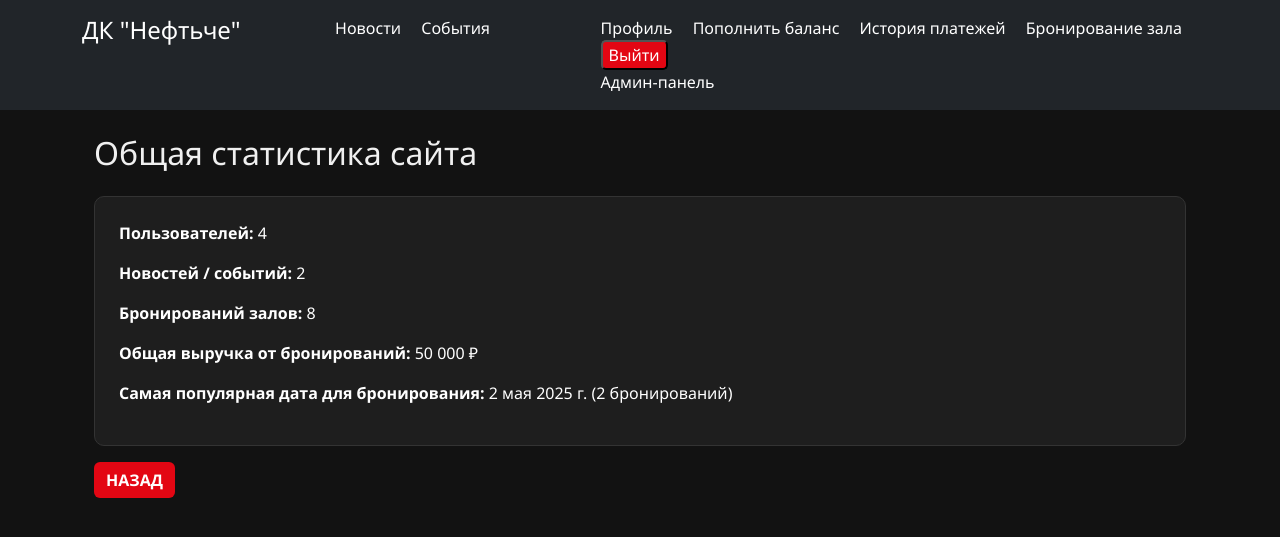
After one commit to Arc3228/dk, a Django app: page /site-statistics/ in a window 1280 px wide. The commit adds this page. Shown: the top 537 px of the page. Run offline with Django 5.2, Linux system fonts and the light colour scheme; a user stored in the database is signed in; data comes from the database, SQL or seed files in the repository; both versions use the stored data as it was after the commit.

```diff
--- a/PythonProject1/neftche/main/templates/admin/admin_panel.html
+++ b/PythonProject1/neftche/main/templates/admin/admin_panel.html
@@ -9,6 +9,7 @@
             <li><a href="{% url 'events_create' %}">Cоздать событие</a></li>
             <li><a href="{% url 'events_create' %}">Cоздать отчёт</a></li>
             <li><a href="{% url 'hall_bookings' %}">Просмотр бронирований</a></li>
+            <li><a href="{% url 'site_statistics' %}">Статистика сайта</a></li>
         </ul>
     </nav>
 </div>
--- a/PythonProject1/neftche/main/templates/main/hall_bookings.html
+++ b/PythonProject1/neftche/main/templates/main/hall_bookings.html
@@ -36,5 +36,6 @@
             {% endfor %}
         </tbody>
     </table>
+    <a href="{% url 'admin_panel' %}" class="btn btn-primary mt-3">Назад</a>
 </div>
 {% endblock %}
--- /dev/null
+++ b/PythonProject1/neftche/main/templates/main/site_statistics.html
@@ -0,0 +1,23 @@
+{% extends 'main/base.html' %}
+{% load humanize %}
+
+{% block content %}
+<div class="container mt-4">
+    <h2>Общая статистика сайта</h2>
+
+    <div class="card mt-4 p-4">
+        <p class="text-white"><strong>Пользователей:</strong> {{ total_users }}</p>
+        <p class="text-white"><strong>Новостей / событий:</strong> {{ total_news }}</p>
+        <p class="text-white"><strong>Бронирований залов:</strong> {{ total_bookings }}</p>
+        <p class="text-white"><strong>Общая выручка от бронирований:</strong> {{ total_revenue|intcomma }} ₽</p>
+
+        {% if popular_booking_date %}
+            <p class="text-white"><strong>Самая популярная дата для бронирования:</strong> {{ popular_booking_date.date }} ({{ popular_booking_date.count }} бронирований)</p>
+        {% else %}
+            <p class="text-white">Бронирований ещё нет.</p>
+        {% endif %}
+    </div>
+
+    <a href="{% url 'admin_panel' %}" class="btn btn-primary mt-3">Назад</a>
+</div>
+{% endblock %}
--- a/PythonProject1/neftche/main/urls.py
+++ b/PythonProject1/neftche/main/urls.py
@@ -34,4 +34,5 @@ urlpatterns = [
     path('hall-bookings/', views.hall_bookings_view, name='hall_bookings'),
     path('edit-booking/<int:booking_id>/', views.edit_booking, name='edit_booking'),
     path('delete-booking/<int:booking_id>/', views.delete_booking, name='delete_booking'),
+    path('site-statistics/', views.site_statistics, name='site_statistics'),
 ]
--- a/PythonProject1/neftche/main/views.py
+++ b/PythonProject1/neftche/main/views.py
@@ -3,11 +3,13 @@ from django.contrib.auth import login, authenticate
 from django.http import JsonResponse
 from django.shortcuts import render, get_object_or_404, redirect
 from . import forms
+from django.db.models import Sum, Count
 from .forms import NewsForm, SignUpForm, LoginForm, EventsForm, TicketPurchaseForm, BalanceTopUpForm, HallBookingForm
 from django.contrib import messages
 from .models import News, Events, Ticket, HallBooking, Seat, create_seats_for_event, PaymentHistory
 from django.contrib.auth.decorators import login_required
 from django.contrib.admin.views.decorators import staff_member_required
+from django.contrib.auth import get_user_model
 from qr_code.qrcode.utils import QRCodeOptions
 
 def home(request):
@@ -349,3 +351,23 @@ def delete_booking(request, booking_id):
 def payment_history(request):
     payments = PaymentHistory.objects.filter(user=request.user).order_by('-created_at')
     return render(request, 'main/payment_history.html', {'payments': payments})
+
+
+@staff_member_required
+def site_statistics(request):
+    User = get_user_model()
+
+    total_users = User.objects.count()
+    total_news = News.objects.count()
+    total_bookings = HallBooking.objects.count()
+    total_revenue = HallBooking.objects.aggregate(total=Sum('price'))['total'] or 0
+
+    popular_booking_date = HallBooking.objects.values('date').annotate(count=Count('id')).order_by('-count').first()
+
+    return render(request, 'main/site_statistics.html', {
+        'total_users': total_users,
+        'total_news': total_news,
+        'total_bookings': total_bookings,
+        'total_revenue': total_revenue,
+        'popular_booking_date': popular_booking_date,
+    })
```
Also changed, not shown: PythonProject1/neftche/main/templates/main/ticket_detail.html (+5 -5 lines), PythonProject1/neftche/db.sqlite3.
